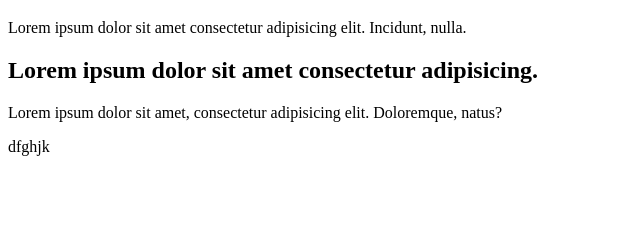
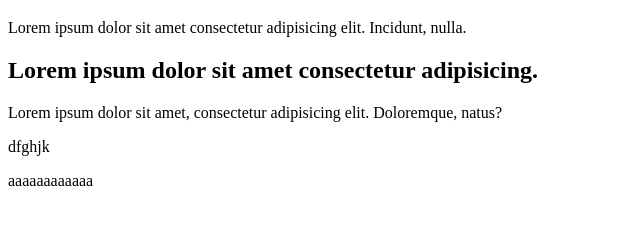
Before and after one commit to Hanhkim11/DemoGit, a plain HTML site: page index.html in a window 1280 px wide. Shown: the part 61-286 px from the top of the page, without its empty margins (0-640 px from the left). Drawn offline with Linux system fonts and the light colour scheme.

Commit message:
capnhat1

```diff
--- a/index.html
+++ b/index.html
@@ -11,7 +11,11 @@
       Lorem ipsum dolor sit amet consectetur adipisicing elit. Incidunt, nulla.
     </p>
     <h2>Lorem ipsum dolor sit amet consectetur adipisicing.</h2>
-    <span>Lorem ipsum dolor sit amet, consectetur adipisicing elit. Doloremque, natus?</span>
+    <span
+      >Lorem ipsum dolor sit amet, consectetur adipisicing elit. Doloremque,
+      natus?</span
+    >
     <p>dfghjk</p>
+    <p>aaaaaaaaaaaa</p>
   </body>
 </html>
```
